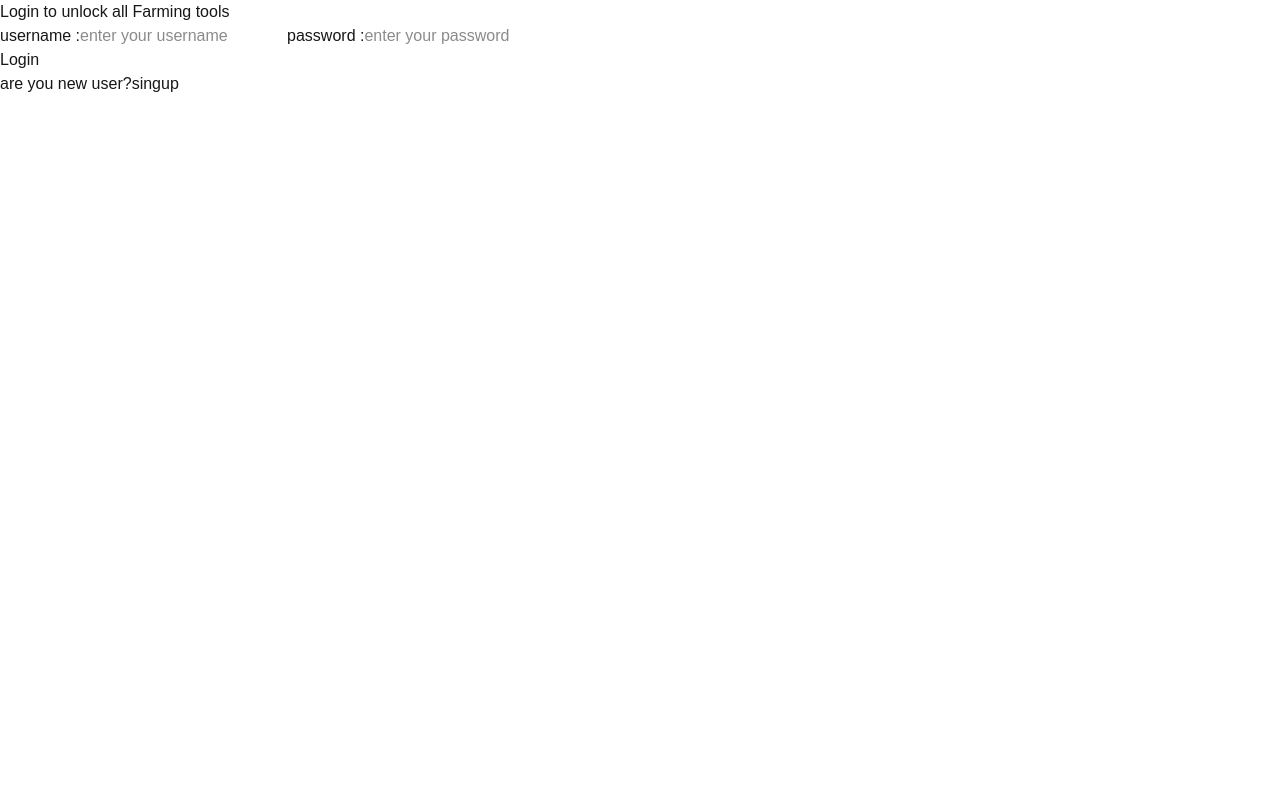
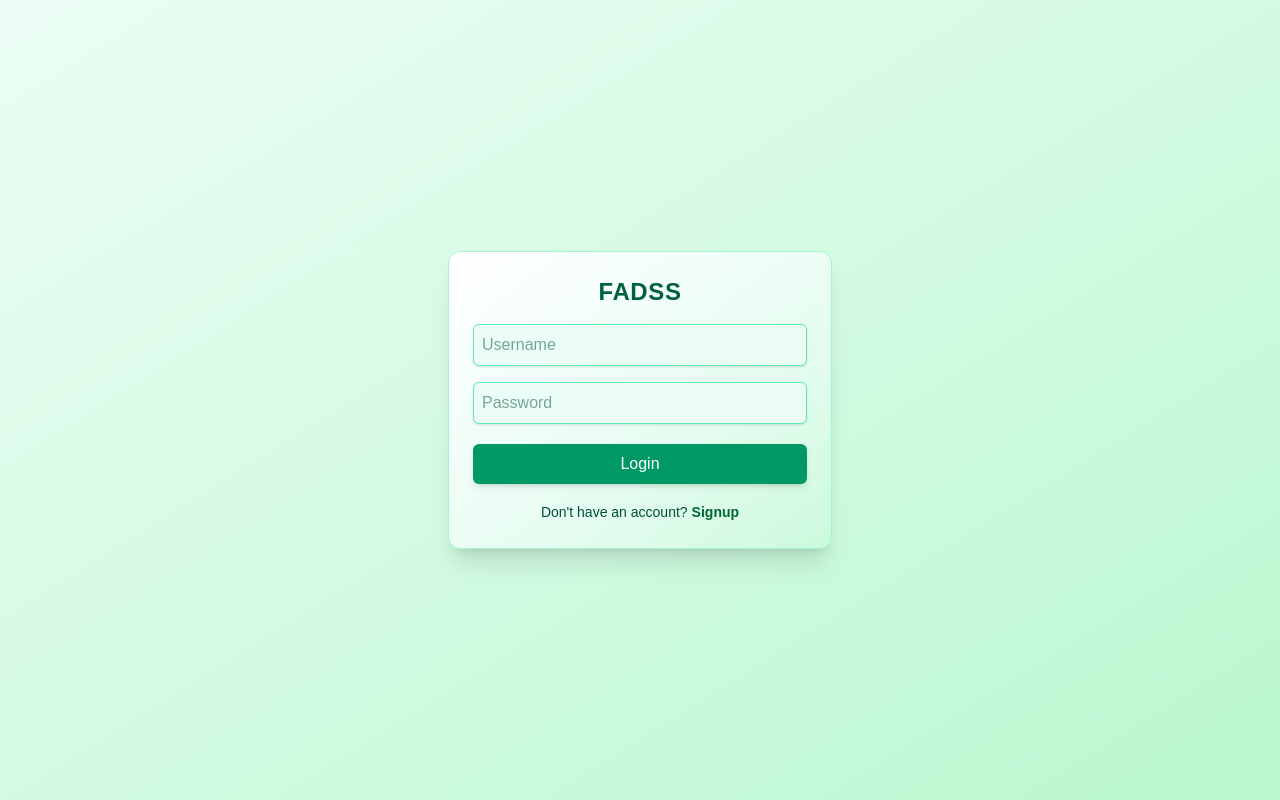
Before and after one commit to Basikavamshi/FADSS, a Next.js app in the folder my-app/: page /login in a window 1280 px wide. Built offline with nearby package versions, Linux system fonts and the light colour scheme.

Commit message:
login page

```diff
--- a/my-app/src/app/login/page.tsx
+++ b/my-app/src/app/login/page.tsx
@@ -3,21 +3,61 @@ import React from 'react'
 
 function Login() {
   return (
-    <div>
-        <div>Login to unlock all Farming tools</div>
-        <div>
-           <label>username :</label>
-           <input type='text' placeholder='enter your username'/>
-            <label>password :</label>
-           <input type='text' placeholder='enter your password'/>
+    <div className="min-h-screen flex items-center justify-center
+    bg-gradient-to-br from-emerald-50 via-sage-100 to-green-200 p-4">
+
+      <div className="bg-gradient-to-br from-white via-emerald-50 to-sage-100
+      p-6 rounded-xl shadow-xl w-full max-w-sm border border-emerald-200">
+
+        <div className="text-2xl font-semibold text-center mb-4
+        text-emerald-800 tracking-wide">
+          FADSS
+        </div>
+
+        <div className="flex flex-col gap-4">
+
+          <div className="flex flex-col">
+            <input
+              type='text'
+              placeholder='Username'
+              className="border border-emerald-300 p-2 rounded-md
+              bg-emerald-50 text-emerald-900
+              focus:outline-none focus:ring-2 focus:ring-emerald-400 shadow-sm"
+            />
+          </div>
+
+          <div className="flex flex-col">
+            <input
+              type='password'
+              placeholder='Password'
+              className="border border-emerald-300 p-2 rounded-md
+              bg-emerald-50 text-emerald-900
+              focus:outline-none focus:ring-2 focus:ring-green-400 shadow-sm"
+            />
+          </div>
 
         </div>
-        <div>
-            <button type='button'>Login</button>
+
+        <div className="mt-5">
+          <button
+            type='button'
+            className="w-full bg-emerald-600 text-white py-2 rounded-md
+            shadow-md hover:bg-emerald-700 transition">
+            Login
+          </button>
         </div>
-        <div>
-            <span>are you new user?<Link href={'/signup'}>singup</Link></span>
+
+        <div className="mt-4 text-center">
+          <span className="text-sm text-emerald-900">
+            Don't have an account?
+            <Link href="/signup"
+              className="text-green-800 font-semibold hover:underline ml-1">
+              Signup
+            </Link>
+          </span>
         </div>
+
+      </div>
     </div>
   )
 }
--- a/my-app/src/app/signup/page.tsx
+++ b/my-app/src/app/signup/page.tsx
@@ -5,13 +5,13 @@ function Singup() {
     <div>
         <div>create your account </div>
         <div>
-           <label>username :</label>
+           <label></label>
            <input type='text' placeholder='enter your username'/>
-            <label>password :</label>
+            <label></label>
            <input type='password' placeholder='enter your password'/>
 
         </div>
-        <div>
+        <div >
             <button type='button'>Login</button>
         </div>
 
--- a/my-app/src/app/welcome.tsx
+++ b/my-app/src/app/welcome.tsx
@@ -1,34 +1,52 @@
 'use client'
 import { useRef } from "react"
+
 function Welcome() {
-  const videoRef=useRef<HTMLVideoElement|null>(null);
-  const controlVideo=(time:number)=>{
-    if(videoRef.current){
-      videoRef.current.currentTime=time;
+  const videoRef = useRef<HTMLVideoElement | null>(null);
+
+  const controlVideo = (time: number) => {
+    if (videoRef.current) {
+      videoRef.current.currentTime = time;
       videoRef.current.pause();
     }
+  };
 
-  }
   return (
-    <div className='grid grid-cols-[0.6fr_0.4fr] grid-rows-[1fr] items-center justify-center justify-items-center box-border p-2.5'>
-        <div className='grid grid-flow-row grid-col-[1fr]'>
-           <div><span>Welcome To FADSS -Farming Powered by </span><span>Intelligence</span></div>
-           <p>Experience the power of AI with smart recommendations to improve yield, reduce costs, and boost farmer income.</p>
-           <ul>
-              <li onClick={()=>controlVideo(200)}>crop selection</li>
-              <li onClick={()=>controlVideo(500)}>irrigation sheduling</li>
-              <li onClick={()=>controlVideo(600)}>fertilizer usage</li>
-              <li onClick={()=>controlVideo(700)}>pest management</li>
-           </ul>
+    <div className="min-h-screen grid grid-cols-[0.6fr_0.4fr] p-6 bg-gradient-to-br from-green-50 to-emerald-100 items-center justify-center gap-6">
+      <div className="flex flex-col gap-4 bg-gradient-to-br from-sage-100 to-green-50 p-6 rounded-xl shadow-xl border border-emerald-200">
+        <div className="text-2xl font-bold text-gray-800">
+          <span>Welcome To FADSS - Farming Powered by </span>
+          <span className="text-emerald-800">Intelligence</span>
         </div>
-        <div>
-           <video width={450} height={450} controls autoPlay loop ref={videoRef}>
-             <source src="/media/video.mp4" type="video/mp4"  />
-             vidoe does not support
-           </video>
-        </div>
+
+        <p className="text-emerald-800 text-sm leading-relaxed">
+          Experience the power of AI with smart recommendations to improve yield, reduce costs, and boost farmer income.
+        </p>
+
+        <ul className="flex flex-col gap-2 text-emerald-800 font-medium">
+          <li class="flex items-center gap-2 bg-gradient-to-tr from-emerald-50 to-sage-100 shadow-sm border border-emerald-300 rounded-md p-2 cursor-pointer hover:bg-emerald-100 transition" onClick={() => controlVideo(200)} className="cursor-pointer hover:text-emerald-900 hover:underline">Crop selection</li>
+          <li class="flex items-center gap-2 bg-gradient-to-tr from-emerald-50 to-sage-100 shadow-sm border border-emerald-300 rounded-md p-2 cursor-pointer hover:bg-emerald-100 transition" onClick={() => controlVideo(500)} className="cursor-pointer hover:text-emerald-900 hover:underline">Irrigation scheduling</li>
+          <li class="flex items-center gap-2 bg-gradient-to-tr from-emerald-50 to-sage-100 shadow-sm border border-emerald-300 rounded-md p-2 cursor-pointer hover:bg-emerald-100 transition" onClick={() => controlVideo(600)} className="cursor-pointer hover:text-emerald-900 hover:underline">Fertilizer usage</li>
+          <li class="flex items-center gap-2 bg-gradient-to-tr from-emerald-50 to-sage-100 shadow-sm border border-emerald-300 rounded-md p-2 cursor-pointer hover:bg-emerald-100 transition" onClick={() => controlVideo(700)} className="cursor-pointer hover:text-emerald-900 hover:underline">Pest management</li>
+        </ul>
+      </div>
+
+      <div className="flex justify-center items-center">
+        <video
+          width={450}
+          height={450}
+          controls
+          autoPlay
+          loop
+          ref={videoRef}
+          className="rounded-xl shadow-lg border border-emerald-300"
+        >
+          <source src="/media/video.mp4" type="video/mp4" />
+          video does not support
+        </video>
+      </div>
     </div>
-  )
+  );
 }
 
-export default Welcome
+export default Welcome;
```
Also changed, not shown: 1 other file (tests, documents, lock files or other folders).
